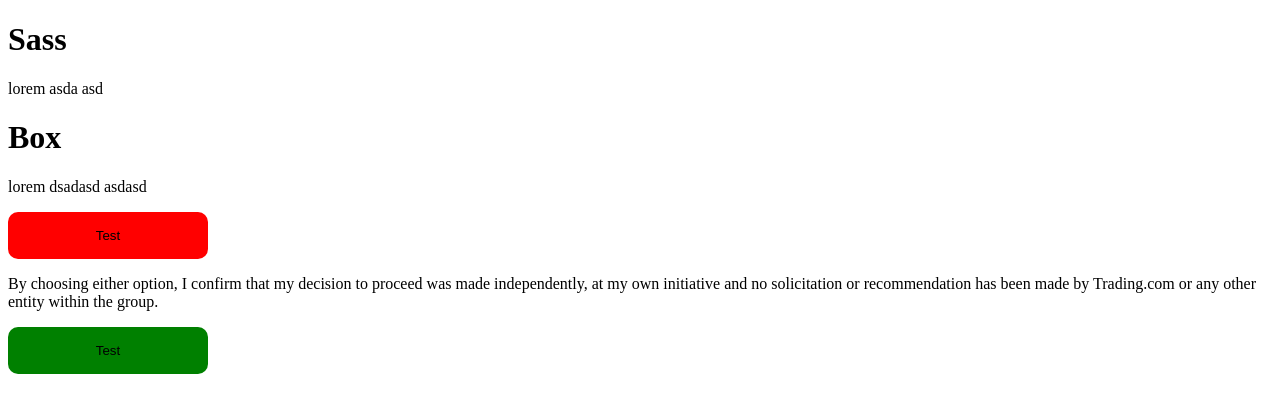
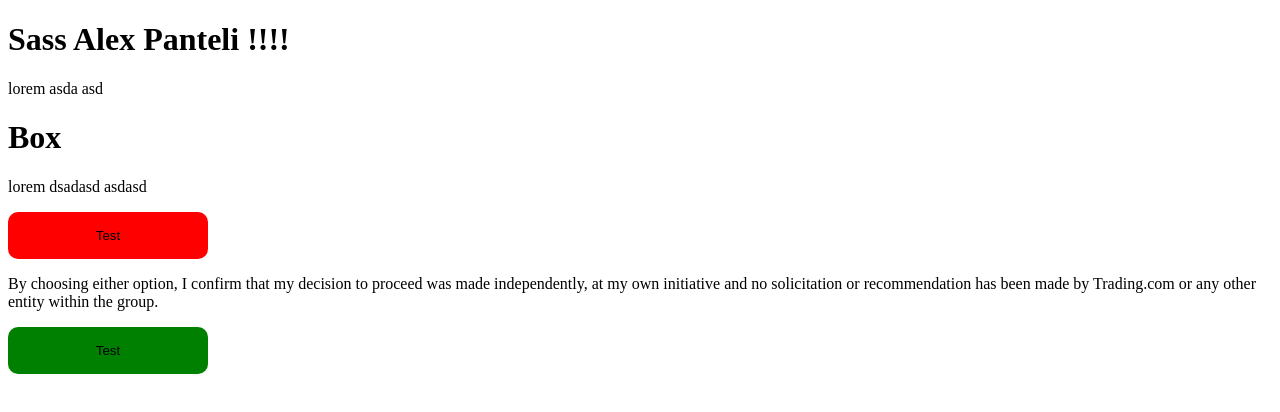
Before and after one commit to alekspanteli/Sass-Essential-Training, a website built with Vite: page sass-essential-training/index.html in a window 1280 px wide. Built offline with nearby package versions, Linux system fonts and the light colour scheme.

Commit message:
add alex

```diff
--- a/sass-essential-training/index.html
+++ b/sass-essential-training/index.html
@@ -7,7 +7,7 @@
     <title>Vite App</title>
   </head>
   <body>
-    <h1>Sass</h1>
+    <h1>Sass Alex Panteli !!!!</h1>
     <p>lorem asda asd</p>
     <div class="box">
       <h1>Box</h1>
```
Also changed, not shown: 1 other file.
